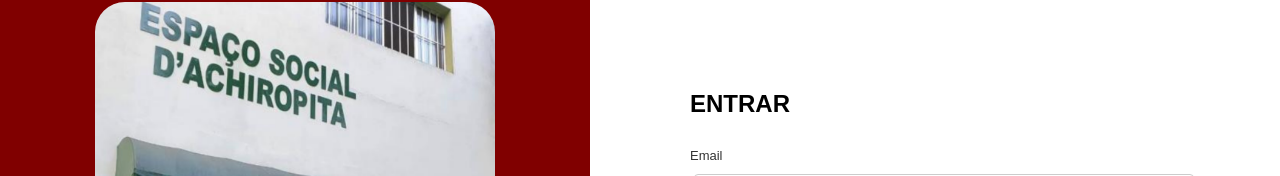
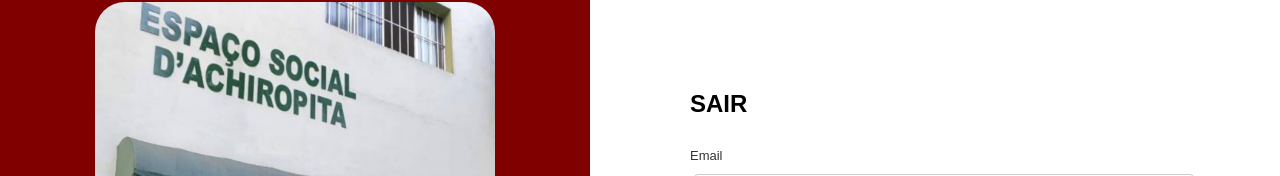
Before and after one commit to refuge-git/front-end, a React (Vite) app in the folder frontend/: page / in a window 1280 px wide. Shown: the part 137-313 px from the top of the page. Built offline with nearby package versions, Linux system fonts and the light colour scheme.

Commit message:
Testando a pipeline sendo atualizada

```diff
--- a/frontend/src/pages/Login.jsx
+++ b/frontend/src/pages/Login.jsx
@@ -81,7 +81,7 @@
         </div>
 
         <form className="login-form" onSubmit={handleSubmit}>
-          <h2>ENTRAR</h2>
+          <h2>SAIR</h2>
 
           <div className="form-group-atv">
             <label>Email</label>
```
Also changed, not shown: 1 other file (tests, documents, lock files or other folders).
